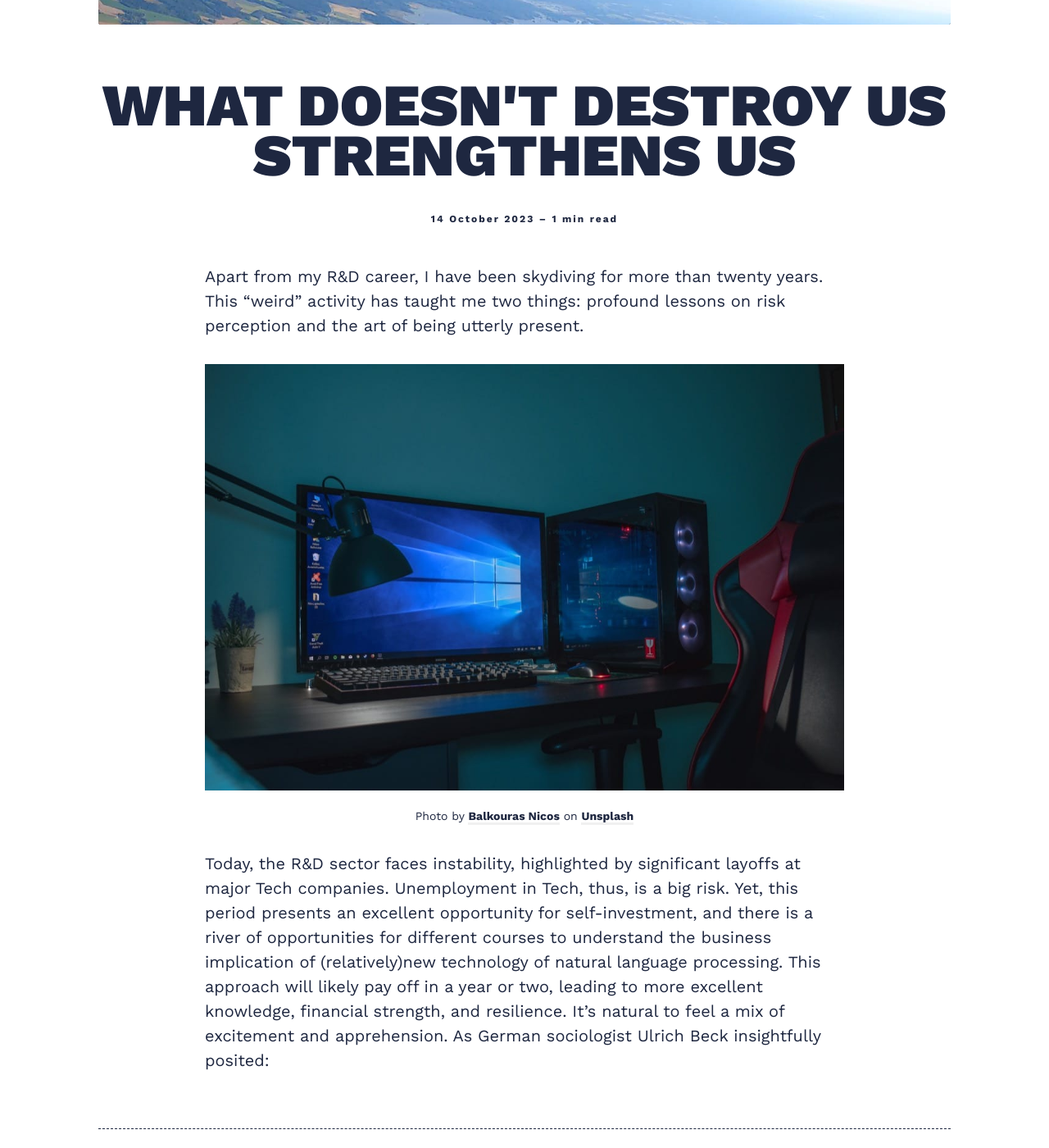
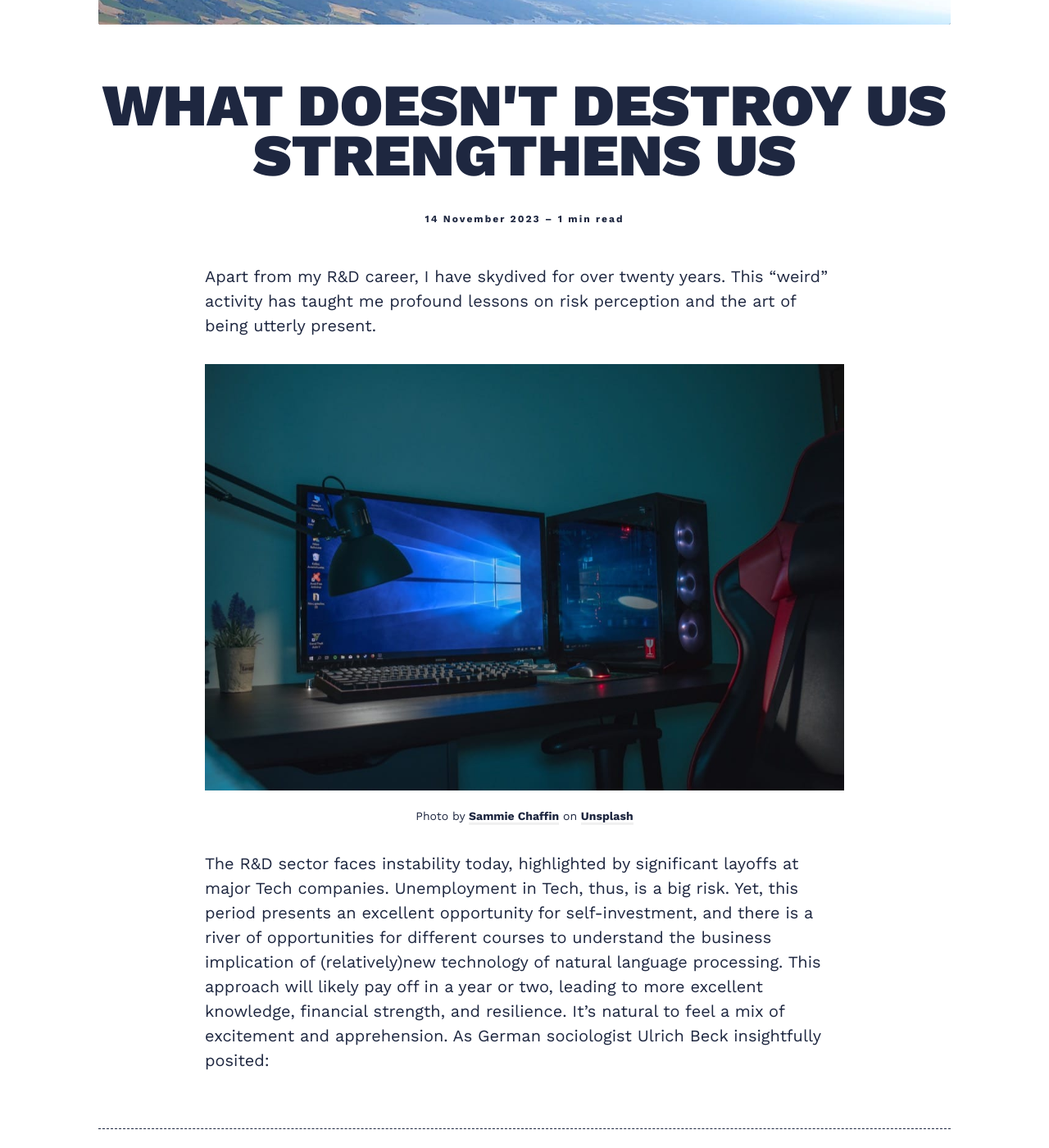
Before and after one commit to kargam0167/kargam0167.github.io, a Jekyll site: the page built from _posts/2023-10-14-What-doesnt -destroy -us- strengthens.markdown, in a window 1280 px wide and 1400 px high, scrolled down 710 px. Shown: the whole window at 82% size. Built offline with Jekyll 4.4.1, drawn with Linux system fonts in a browser that asks for light colours; nearby versions of some CDN libraries; some of the changed text lies outside the part shown.

Commit message:
Update 2023-10-14-What-doesnt -destroy -us- strengthens.markdown

```diff
--- a/_posts/2023-10-14-What-doesnt -destroy -us- strengthens.markdown
+++ b/_posts/2023-10-14-What-doesnt -destroy -us- strengthens.markdown
@@ -2,16 +2,16 @@
 layout: post
 title:  What doesn't destroy us strengthens us
 description: How two decades of skydiving influence one's identity
-date:   2023-10-14 15:01:35 +0300
+date:   2023-11-14 15:01:35 +0300
 image:  '/images/04-3.jpg'
 tags:   [workflow, hobby, study]
 ---
-Apart from my R&D career, I have been skydiving for more than twenty years. This "weird" activity has taught me two things: profound lessons on risk perception and the art of being utterly present.
+Apart from my R&D career, I have skydived for over twenty years. This "weird" activity has taught me profound lessons on risk perception and the art of being utterly present.
 
 ![Workflow]({{site.baseurl}}/images/2.1.jpg)
-*Photo by [Balkouras Nicos](https://unsplash.com/photos/ncOQxZe8Krw) on [Unsplash](https://unsplash.com/)*
+*Photo by [Sammie Chaffin](https://unsplash.com/@sammiechaffin) on [Unsplash](https://unsplash.com/)*
 
-Today, the R&D sector faces instability, highlighted by significant layoffs at major Tech companies. Unemployment in Tech, thus, is a big risk. Yet, this period presents an excellent opportunity for self-investment, and there is a river of opportunities for different courses to understand the business implication of (relatively)new technology of natural language processing. This approach will likely pay off in a year or two, leading to more excellent knowledge, financial strength, and resilience. It's natural to feel a mix of excitement and apprehension. As German sociologist Ulrich Beck insightfully posited:
+The R&D sector faces instability today, highlighted by significant layoffs at major Tech companies. Unemployment in Tech, thus, is a big risk. Yet, this period presents an excellent opportunity for self-investment, and there is a river of opportunities for different courses to understand the business implication of (relatively)new technology of natural language processing. This approach will likely pay off in a year or two, leading to more excellent knowledge, financial strength, and resilience. It's natural to feel a mix of excitement and apprehension. As German sociologist Ulrich Beck insightfully posited:
 
 > Risks can manifest as both threats and opportunities. The challenge and the beauty rest in our choices of engagement
 
@@ -20,9 +20,12 @@
     <img src="/images/2.2.jpg" alt="Workflow">
     <img src="/images/2.3.jpg" alt="Workflow">
   </div>
-  <em>Gallery / <a href="https://unsplash.com/" target="_blank">Unsplash</a></em>
+  <em>Photo by [Sammie Chaffin](https://unsplash.com/@sammiechaffin) on [Unsplash](https://unsplash.com/)</em>
 </div>
 
-The values and attitudes of individuals within this sector have also shifted, with a greater emphasis on innovation, flexibility, and personal fulfillment. This shift challenges the notion of work as a stable component of one's identity and life, pushing professionals to continuously adapt and reinvent themselves in response to new opportunities and challenges.
+Diving into the practical aspects of leveraging this knowledge, I'll share a collection of GitHub repositories that have helped me in my work. These resources are a solid foundation for anyone researching social media metadata.
 
-Here is the thing: the story of R&D professionals in the age of uncertainty is one of navigating with innovation and adaptability, embodying the shift from solid to liquid in their work and personal lives. It's a story of transformation, highlighting how we are moving society forward in an era where change is the only constant.
+- Explore [engaging materials](https://github.com/f/awesome-chatgpt-prompts) to enhance prompt engineering learning
+- Extract [scientific information](https://github.com/nhaouari/papersnap) from papers and create mindmaps
+- Analyze [conversational patterns](https://github.com/bdfsaraiva/parshift) for studying online community structures
+- Discover [method](https://github.com/facebookresearch/jepa/blob/main) for self-supervised learning of visual representations from video
```
